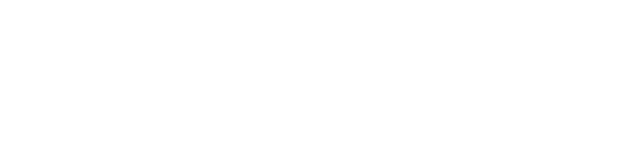
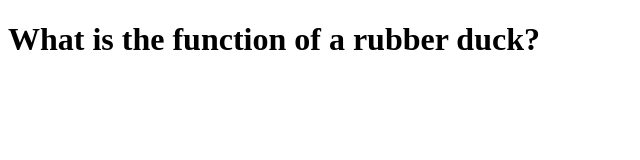
Before and after one commit to alexgfotos/MadGifz, a plain HTML site: page index.html in a window 1280 px wide. Shown: the whole page, without its empty margins (0-640 px from the left). Drawn offline with Linux system fonts and the light colour scheme.

Commit message:
div about ducks

```diff
--- a/index.html
+++ b/index.html
@@ -6,6 +6,8 @@
     <title>Cassy's Document</title>
 </head>
 <body>
-
+    <div>
+        <h1>What is the function of a rubber duck?</h1>
+    </div>
 </body>
 </html>
```
